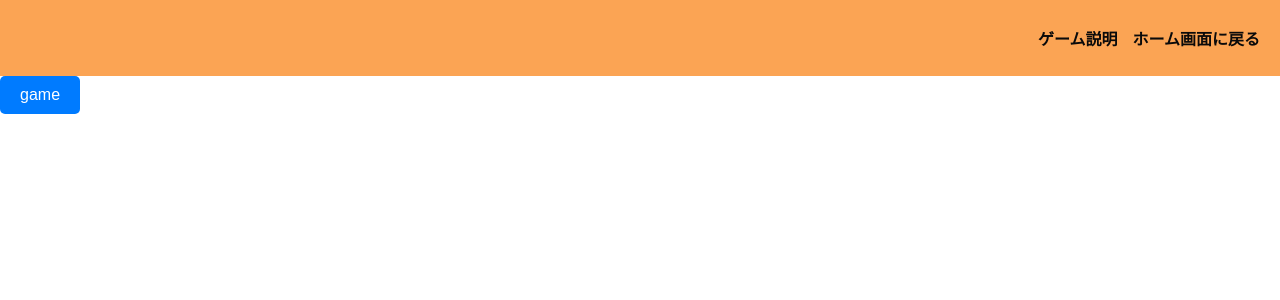
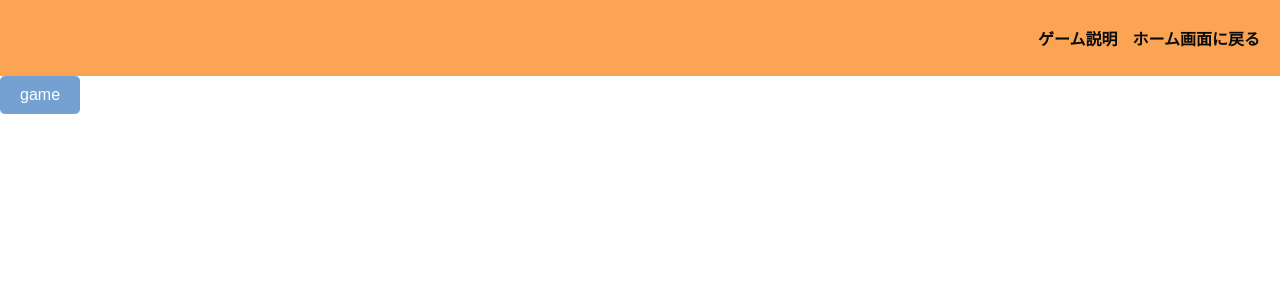
Before and after one commit to jack-app/Ideason2024_teamD, a React (Create React App) app in the folder front/: page / in a window 1280 px wide. Shown: the top 300 px of the page. Built offline with nearby package versions, Linux system fonts and the light colour scheme.

Commit message:
ボタンの色を変えた

```diff
--- a/front/src/stylesheet/button.css
+++ b/front/src/stylesheet/button.css
@@ -9,7 +9,7 @@
   }
 
   .btn.default {
-    background-color: #007bff;
+    background-color: #74a1d2;
     color: #fff;
   }
 
```
